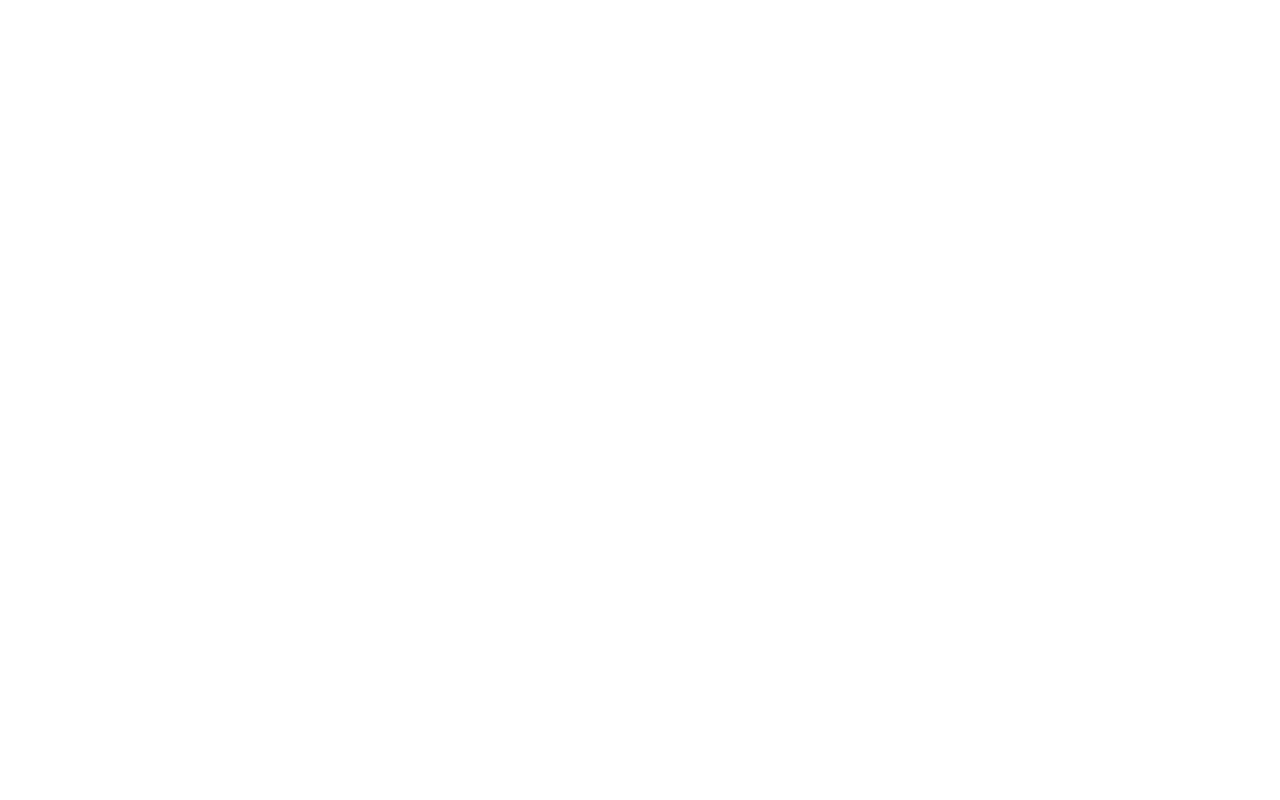
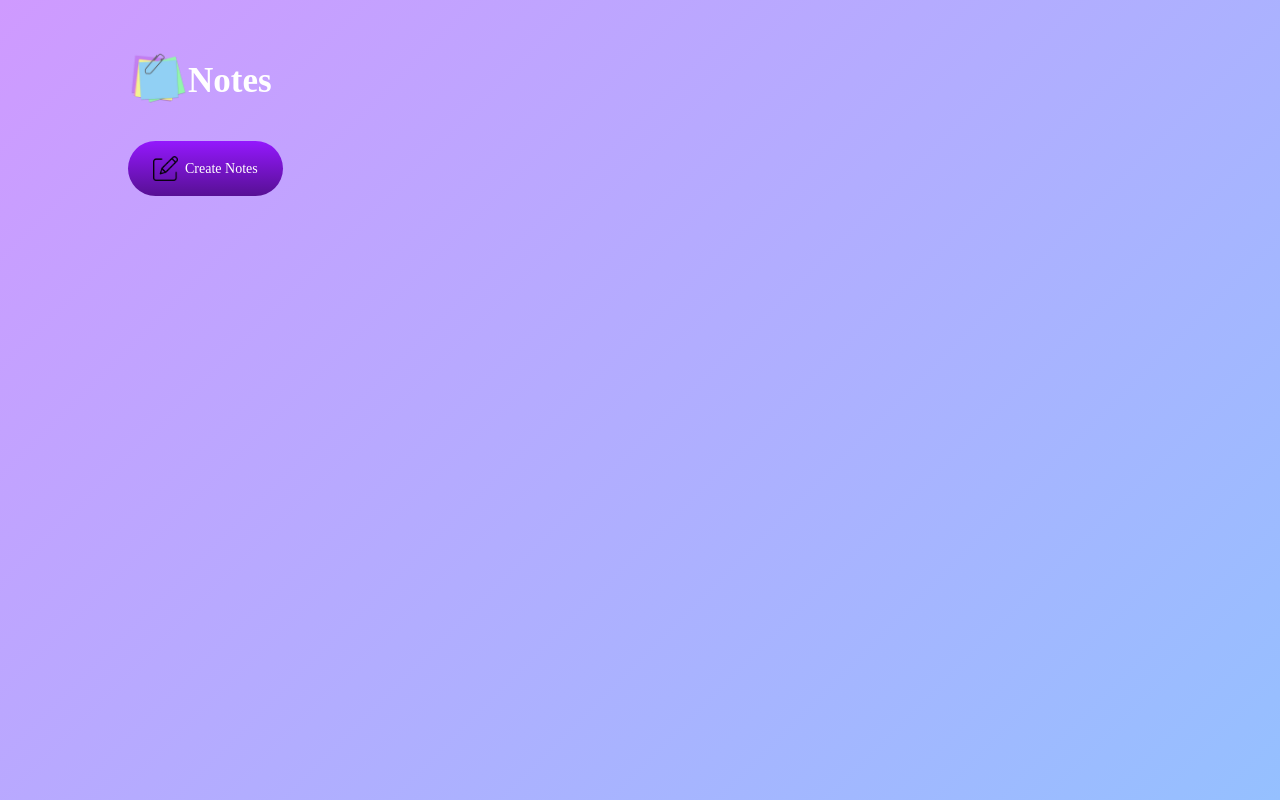
Before and after one commit to prabhatshahi/HTML-CSS-Project, a plain HTML site: page Notes/index.html in a window 1280 px wide. Drawn offline with Linux system fonts and the light colour scheme.

Commit message:
creted html and css part for notes and added image

```diff
--- a/Notes/index.html
+++ b/Notes/index.html
@@ -7,6 +7,16 @@
     <link rel="stylesheet" href="style.css" />
   </head>
   <body>
+    <div class="container">
+      <h1><img src="images/notes.png" />Notes</h1>
+      <button><img src="images/edit.png" />Create Notes</button>
+      <div class="notes-container">
+        <!-- <p contenteditable="true" class="input-box">
+          <img src="images/delete.png"
+        </p> -->
+      </div>
+    </div>
+
     <script src="script.js"></script>
   </body>
 </html>
--- a/Notes/style.css
+++ b/Notes/style.css
@@ -1,4 +1,64 @@
 * {
   margin: 0;
   padding: 0;
+  box-sizing: border-box;
+  font-family: "Poppins", "sans-serif";
 }
+
+.container {
+  width: 100%;
+  min-height: 100vh;
+  background: linear-gradient(135deg, #cf9aff, #95c0ff);
+  color: #ffff;
+  padding-top: 4%;
+  padding-left: 10%;
+}
+
+.container h1 {
+  display: flex;
+  align-items: center;
+  font-size: 35px;
+  font-weight: 600;
+}
+
+.container h1 img {
+  width: 60px;
+}
+
+.container button img {
+  width: 25px;
+  margin-right: 7px;
+}
+
+.container button {
+  display: flex;
+  align-items: center;
+  background: linear-gradient(#9418fd, #571094);
+  color: white;
+  font-size: 14px;
+  outline: 0;
+  border: 0;
+  border-radius: 50px;
+  padding: 15px 25px; /* Corrected padding values */
+  margin: 30px 0 20px; /* Corrected margin values */
+}
+
+.input-box {
+  position: relative;
+  width: 100%;
+  max-width: 500px;
+  min-width: 150px;
+  background-color: #fff;
+  color: #333;
+  padding: 20px;
+  margin: 20px 0;
+  outline: none;
+  border-radius: 10px;
+}
+
+.input-box img {
+  width: 25px;
+  position: absolute;
+  bottom: 15px;
+  right: 15px;
+}
```
Also changed, not shown: Notes/images/delete.png (added), Notes/images/edit.png (added), Notes/images/notes.png (added).
